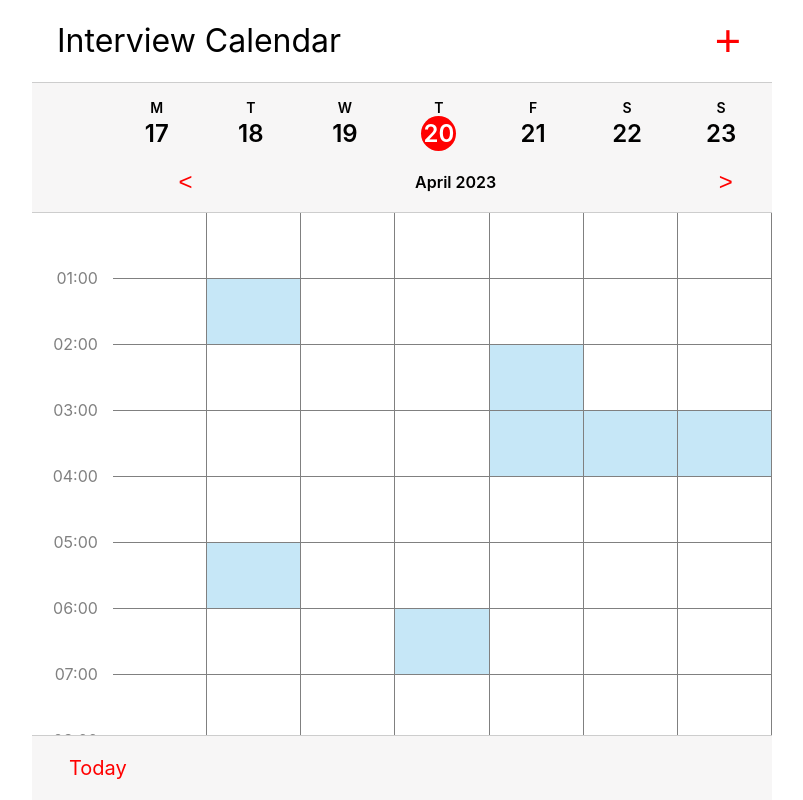
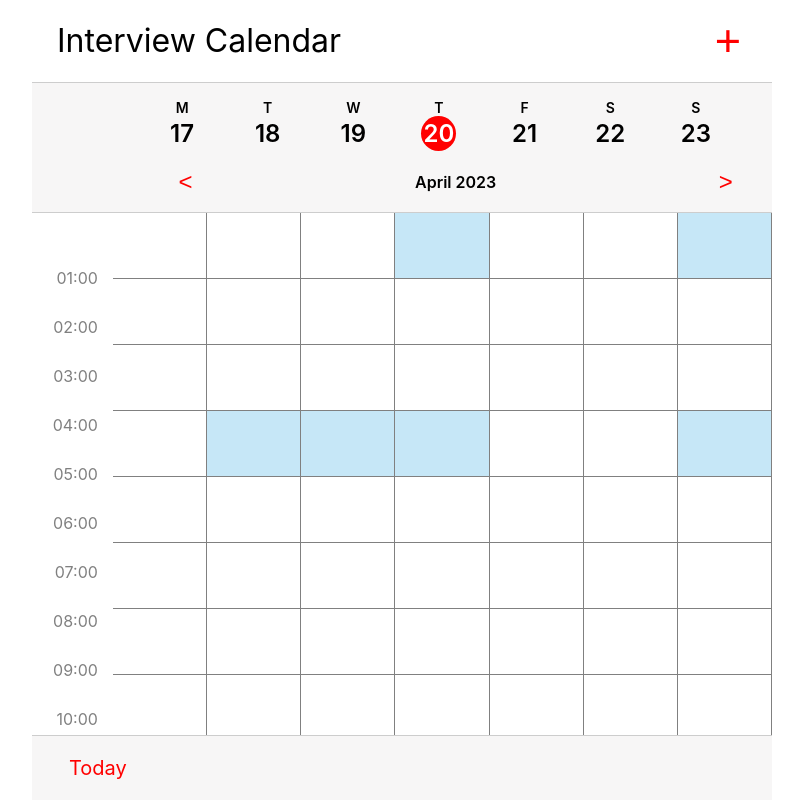
Before and after one commit to Aleksandr-Rozhok/Calendar, a React (Create React App) app: page / in a window 1280 px wide. Shown: the whole page, without its empty margins (238-1041 px from the left). Built offline with nearby package versions, Linux system fonts and the light colour scheme; data requests are answered from the project's data file.

Commit message:
fix: bug contains with adding and deleting events

```diff
--- a/calendar.json
+++ b/calendar.json
@@ -2,103 +2,53 @@
   "events": [
     {
       "time": 3,
-      "day": 6,
-      "id": "fc4eeb85-3cb6-4cc9-ad26-5356f970cf5f"
+      "day": 3,
+      "id": "50529786-2e48-49c7-a652-8c43c089966d"
     },
     {
       "time": 3,
-      "day": 5,
-      "id": "e6899c51-da2d-4cd5-b77f-7c92c778ba07"
+      "day": 3,
+      "id": "aab75b22-f7c4-41d1-9d2c-d6d40694baef"
     },
     {
-      "time": 1,
-      "day": 1,
-      "id": "ffb4027c-128c-462f-b46f-93660bb62f79"
+      "time": 3,
+      "day": 2,
+      "id": "87bbb230-0d1c-417c-abdd-235ec6964760"
     },
     {
-      "time": 8,
+      "time": 3,
       "day": 2,
-      "id": "6d3497ad-857f-4d18-9099-50391475a56c"
+      "id": "750a456f-6063-42e6-b2dc-7b43fd497a01"
+    },
+    {
+      "time": 0,
+      "day": 0,
+      "id": "6e1f3d53-9b66-4659-b434-5b4d6feed8f3"
+    },
+    {
+      "time": 0,
+      "day": 4,
+      "id": "c9ac5c17-a17c-4192-9f47-07b47c576450"
+    },
+    {
+      "time": 3,
+      "day": 0,
+      "id": "9245ce2b-c6db-4f4f-83b5-f82415608ce3"
+    },
+    {
+      "time": 3,
+      "day": 0,
+      "id": "3725d2a7-0446-47be-960c-d91a2649efdb"
     },
     {
       "time": 3,
       "day": 4,
-      "id": "172befa2-4b66-49cd-84ba-b02f79c1c3e5"
+      "id": "3d5db3a6-c15a-419c-9337-f4fb567c694c"
     },
     {
       "time": 3,
       "day": 4,
-      "id": "f259b5df-d196-43c6-8549-e863bd8d51dc"
-    },
-    {
-      "time": 3,
-      "day": 4,
-      "id": "93381e0f-406f-40df-89da-fddd83ea7443"
-    },
-    {
-      "time": 6,
-      "day": 3,
-      "id": "d38cb372-c78d-46a8-9441-79fab443d22a"
-    },
-    {
-      "time": 3,
-      "day": 4,
-      "id": "5a75452f-9b98-4e01-b8ba-38cdf9e8ff7a"
-    },
-    {
-      "time": 5,
-      "day": 1,
-      "id": "88fb340c-1081-4999-8af7-a936010d2a13"
-    },
-    {
-      "time": 2,
-      "day": 4,
-      "id": "b409995e-408f-416e-99ce-a75fb751400a"
-    },
-    {
-      "time": 3,
-      "day": 4,
-      "id": "18283815-2814-49fa-a22f-0b1559d31738"
-    },
-    {
-      "time": 8,
-      "day": 1,
-      "id": "c8380e5e-9366-46cc-8f64-4557add11acf"
-    },
-    {
-      "time": 18,
-      "day": 6,
-      "id": "9827cec1-66bd-4874-a0b7-ccdff3081a2f"
-    },
-    {
-      "time": 11,
-      "day": 1,
-      "id": "e04ef914-dc73-4ff6-9c1d-7bff903e9fe7"
-    },
-    {
-      "time": 11,
-      "day": 0,
-      "id": "7ab7da24-b519-4328-a6ac-96228d6049e2"
-    },
-    {
-      "time": 3,
-      "day": 4,
-      "id": "5f929423-c4ac-4cba-b817-e6bcbb7a5d67"
-    },
-    {
-      "time": 3,
-      "day": 4,
-      "id": "a7c67db4-e809-4095-adf5-839bdb1cf3a3"
-    },
-    {
-      "time": 3,
-      "day": 4,
-      "id": "547b4516-813f-4ce5-835f-8550ba49d9ed"
-    },
-    {
-      "time": 23,
-      "day": 0,
-      "id": "ea96d1a2-7ab9-40a8-b25c-d511d91cff04"
+      "id": "d37b1c56-fcbf-4aa7-81f8-641402cf44a1"
     }
   ]
 }
--- a/src/components/app/App.jsx
+++ b/src/components/app/App.jsx
@@ -14,6 +14,10 @@ const App = () => {
     justify-content: center;
     flex-direction: column;
     margin: auto;
+
+    @media (min-width: 741px) {
+      justify-content: center;
+    }
   `
 
   return (
--- a/src/components/calendarSheet/CalendarSheet.jsx
+++ b/src/components/calendarSheet/CalendarSheet.jsx
@@ -9,6 +9,7 @@ const Sheet = () => {
         display: flex;
         flex-direction: row;
         overflow-y: auto;
+        flex-grow: 1;
     `
     const TimeSection = styled.div`
         width: 10%;
@@ -18,9 +19,11 @@ const Sheet = () => {
         align-items: flex-end;
         flex-direction: column;
         padding-right: 15px;
+        flex-grow: 1;
     `
     const CellsSection = styled.div`
         width: 100%;
+        flex-grow: 1;
     `
 
     const createHoursPointer = () => {
--- a/src/components/footer/Footer.jsx
+++ b/src/components/footer/Footer.jsx
@@ -14,6 +14,7 @@ const CalendarFooter = (id) => {
     padding: 0 5%;
     justify-content: space-between;
     align-items: center;
+    flex-grow: 1;
   `;
   const CurrentDate = styled.p`
     font-weight: 400;
--- a/src/components/header/Header.jsx
+++ b/src/components/header/Header.jsx
@@ -9,6 +9,7 @@ const CalendarHeader = () => {
     justify-content: space-between;
     align-items: center;
     margin: 0 25px;
+    flex-grow: 1;
   `;
   const CalendarTitle = styled.h1`
     font-weight: 400;
@@ -28,11 +29,11 @@ const CalendarHeader = () => {
   const addEvent = () => {
     const newEvent = new Date(prompt("Enter event time: YYYY-MM-DD HH:mm:ss"));
     const eventTime = newEvent.getHours();
-    const eventDate = newEvent.getDay();
+    const eventDay = newEvent.getDay();
 
     createEvent({
       "time": eventTime,
-      "day": eventDate,
+      "day": eventDay,
       "id": uuidv4()
     });
   }
--- a/src/components/hoursPointer/HoursPointer.jsx
+++ b/src/components/hoursPointer/HoursPointer.jsx
@@ -3,13 +3,13 @@ import styled from "styled-components";
 const HoursPointer = ({pointer}) => {
   const HourPointer = styled.div`
    &:first-child {
-      padding-top: 83%;
+      padding-top: 55px;
     }
     display: flex;
     justify-content: center;
     align-items: center;
     color: grey;
-    padding-top: 70%;
+    padding-top: calc(23px + (100vh - 740px) / 10);
   `
 
   return (
--- a/src/components/square/Square.jsx
+++ b/src/components/square/Square.jsx
@@ -3,7 +3,8 @@ import { v4 as uuidv4 } from 'uuid';
 import { useDispatch, useSelector } from 'react-redux';
 
 import {useGetEventsQuery, useCreateEventMutation} from "../../api/apiSlice";
-import {toggleVisibleBtn , getDeleteId} from "../../actions/index";
+import {toggleVisibleBtn , getDeleteId, toggleCellColor} from "../../actions/index";
+import { useEffect } from "react";
 
 const Row = ({numberOfRow}) => {
     const SquareContainer = styled.div`
@@ -28,14 +29,17 @@ const Row = ({numberOfRow}) => {
 
     const {data: events = []} = useGetEventsQuery();
     const [createEvent] = useCreateEventMutation();
-    //const {deleteId} = useSelector(state => state.deleteBtn);
+    const {color} = useSelector(state => state.deleteBtn);
     const dispatch = useDispatch();
 
+    useEffect(() => {
+        filterEvents(events);
+    }, [events])
 
     const deleteEvent = (item, id) => {
         console.log(id)
-        // dispatch(toggleCellColor(false));
-        // dispatch(toggleCellColor(true));
+        //dispatch(toggleCellColor(false));
+         dispatch(toggleCellColor(true));
 
         // if (color) {
         //     item.style.backgroundColor = "red";
@@ -75,9 +79,10 @@ const Row = ({numberOfRow}) => {
 
     const renderRow = (time) => {
         const result = [];
+        const currEvents = allEvents[time];
+        let currDayOfWeek = 0;
 
         if (allEvents[time]) {
-            const currEvents = allEvents[time];
             const currDay = {};
 
             currEvents.forEach(item => {
@@ -86,31 +91,36 @@ const Row = ({numberOfRow}) => {
                 }
             })
 
-            for (let i = 0; i < 7; i++) {
-                if (currDay[i]) {
+            for (let i = 1; i < 8; i++) {
+                i === 7 ? currDayOfWeek = 0 : currDayOfWeek = i;
+                if (currDay[currDayOfWeek] || currDay[currDayOfWeek] === 0) {
                     result.push(<Square
                          style={{backgroundColor: "rgba(183, 224, 245, 0.78)"}}
-                         onClick={(e) => deleteEvent(e.target, currDay[i])}
+                         onClick={(e) => deleteEvent(e.target, currDay[currDayOfWeek])}
+                         isActive={color}
                          time={time}
-                         id={currDay[i]}
-                         key={currDay[i]}
-                         day={i} />)
+                         id={currDay[currDayOfWeek]}
+                         key={currDay[currDayOfWeek]}
+                         day={currDayOfWeek} />)
                 } else {
                     result.push(<Square
                         time={time}
-                        onClick={(e) => addEvent(time, i, e.target.id)}
-                        day={i}
+                        isActive={color}
+                        onClick={(e) => addEvent(time, currDayOfWeek, e.target.id)}
+                        day={currDayOfWeek}
                         id={uuidv4()}
                         key={uuidv4()}/>)
                 }
             }
         } else {
-            for (let i = 0; i < 7; i++) {
+            for (let i = 1; i < 8; i++) {
+                i === 7 ? currDayOfWeek = 0 : currDayOfWeek = i;
                 result.push(<Square
                     id={uuidv4()}
+                    isActive={color}
                     time={time}
-                    onClick={(e) => addEvent(time, i, e.target.id)}
-                    day={i}
+                    onClick={(e) => addEvent(time, currDayOfWeek, e.target.id)}
+                    day={currDayOfWeek}
                     key={uuidv4()}/>)
             }
         }
--- a/src/components/weekdays/Weekdays.jsx
+++ b/src/components/weekdays/Weekdays.jsx
@@ -14,6 +14,7 @@ const Weekdays = () => {
     justify-content: space-between;
     border-top: 1px solid #cdcdcd;
     border-bottom: 1px solid #cdcdcd;
+    flex-grow: 1;
   `;
 
   const ListOfDate = styled.ul`
--- a/src/components/weekdaysItem/WeekdaysItem.jsx
+++ b/src/components/weekdaysItem/WeekdaysItem.jsx
@@ -6,6 +6,7 @@ const WeekdaysItem = ({dayOfWeek, day, handleActiveElem, isActive}) => {
     justify-content: flex-end;
     align-items: center;
     flex-direction: column;
+    flex-grow: 1;
   `;
   const DayOfWeek = styled.div`
     font-weight: 600;
```
